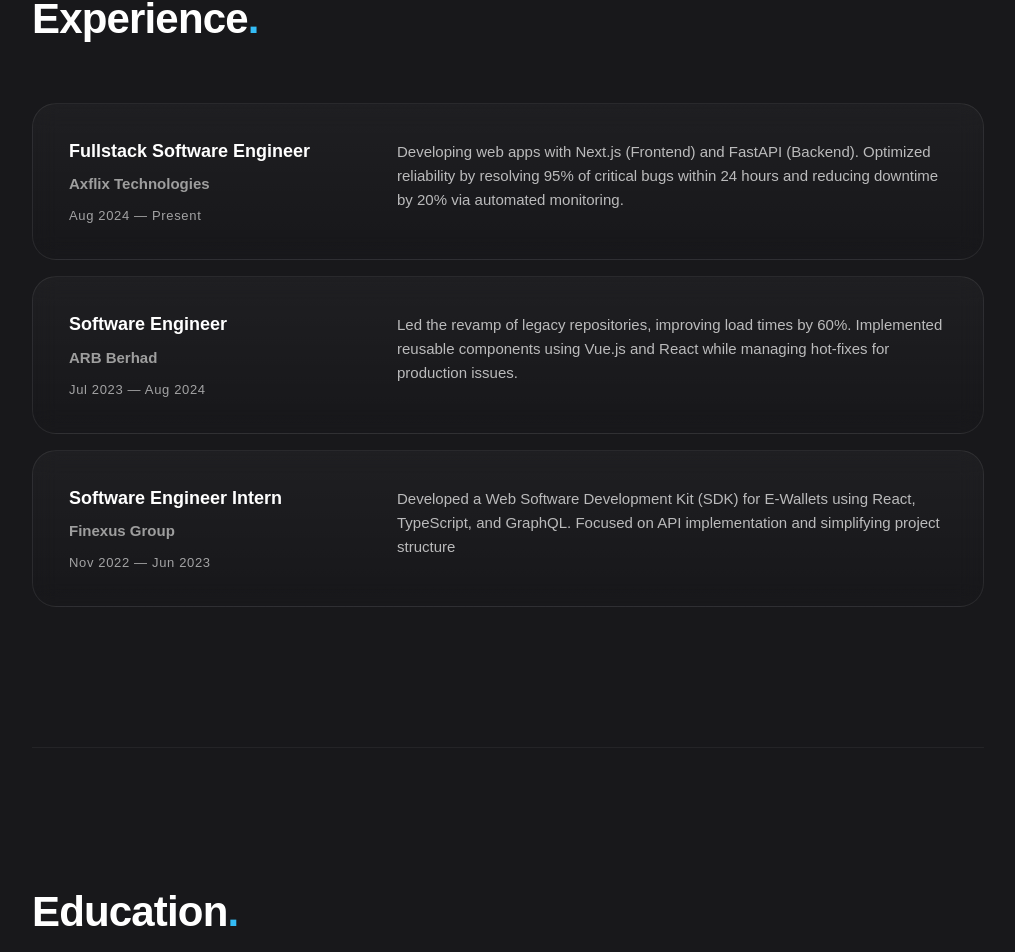
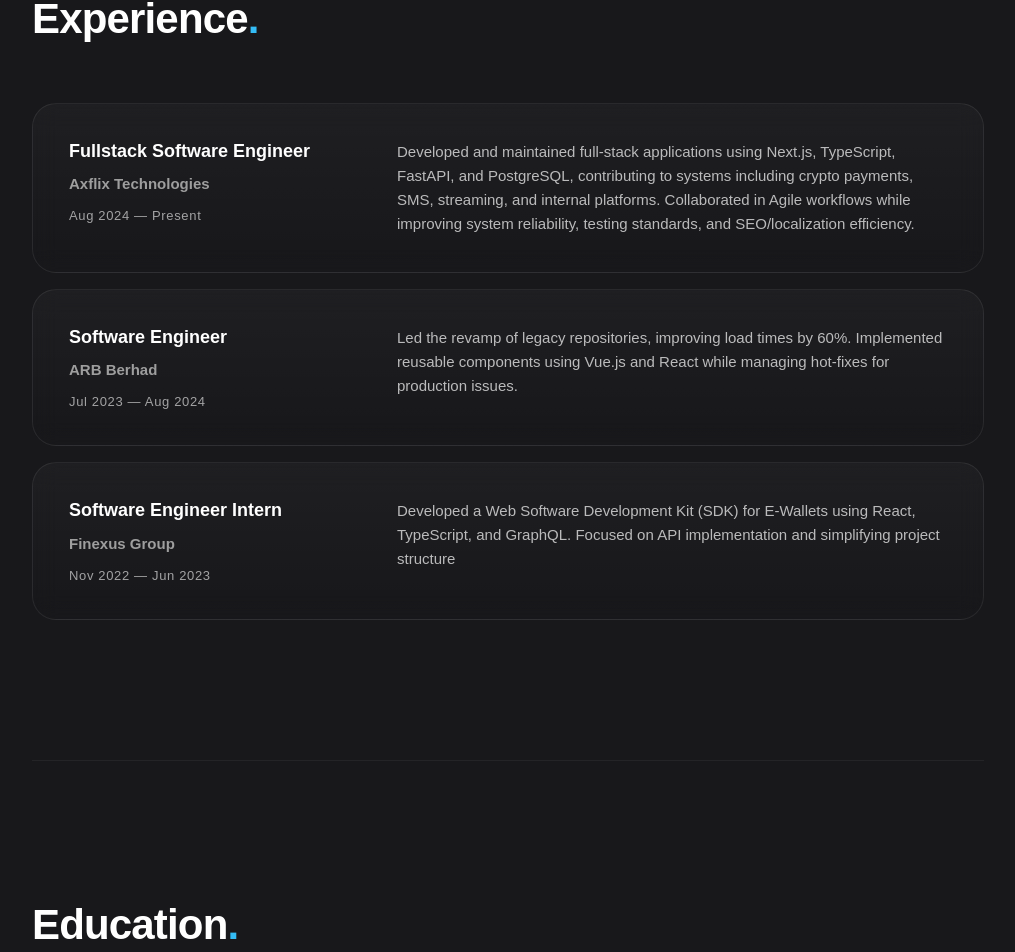
Before and after one commit to Jack-Yong-Teoh/jack-portfolio, a Next.js app: page /home in a window 1280 px wide. Shown: the part 1843-2795 px from the top of the page, without its empty margins (132-1147 px from the left). Built offline with nearby package versions, Linux system fonts and the light colour scheme.

Commit message:
[UPDATE] linter & info changes

```diff
--- a/package.json
+++ b/package.json
@@ -3,7 +3,7 @@
   "version": "0.1.0",
   "private": true,
   "scripts": {
-    "dev": "next dev",
+    "dev": "NODE_OPTIONS='--max-old-space-size=8192' next dev",
     "build": "next build",
     "start": "next start",
     "lint": "eslint"
--- a/src/app/home/_components/ContactSection.tsx
+++ b/src/app/home/_components/ContactSection.tsx
@@ -6,8 +6,8 @@
       </div>
       <div className="home__stagger-el">
         <p className="home__hero-subtitle bottom">
-          I'm currently looking for new opportunities. Whether you have a
-          question or just want to say hi, my inbox is always open.
+          Feel free to reach out if you have a question, want to collaborate, or
+          just want to connect, my inbox is always open.
         </p>
       </div>
       <div className="home__stagger-el">
--- a/src/app/home/_components/HomeSection.tsx
+++ b/src/app/home/_components/HomeSection.tsx
@@ -1,13 +1,6 @@
-import { useEffect, useState } from "react";
 import { techStack } from "../_data/homePageData";
 
 const HeroSection = () => {
-  const [mounted, setMounted] = useState(false);
-
-  useEffect(() => {
-    setMounted(true);
-  }, []);
-
   return (
     <section id="hero" className="home__hero home__reveal">
       <div className="home__hero-top">
--- a/src/app/home/_data/homePageData.ts
+++ b/src/app/home/_data/homePageData.ts
@@ -32,7 +32,7 @@
     role: "Fullstack Software Engineer",
     period: "Aug 2024 — Present",
     description:
-      "Developing web apps with Next.js (Frontend) and FastAPI (Backend). Optimized reliability by resolving 95% of critical bugs within 24 hours and reducing downtime by 20% via automated monitoring.",
+      "Developed and maintained full-stack applications using Next.js, TypeScript, FastAPI, and PostgreSQL, contributing to systems including crypto payments, SMS, streaming, and internal platforms. Collaborated in Agile workflows while improving system reliability, testing standards, and SEO/localization efficiency.",
   },
   {
     company: "ARB Berhad",
@@ -62,7 +62,8 @@
     university: "Tunku Abdul Rahman University of Management & Technology",
     degree: "Bachelor of Computer Science (Software Engineering)",
     period: "Jun 2020 — Jun 2023",
-    description: "Graduated with a CGPA of 3.60/4.00.",
+    description:
+      "Graduated with a CGPA of 3.60 / 4.00. President's List & Dean's List honoree. Relevant coursework: Software Project Management, Systems Analysis and Design, Web Programming, Database Management",
   },
 ];
 
@@ -76,16 +77,16 @@
     icon: "https://cdn.jsdelivr.net/gh/devicons/devicon/icons/javascript/javascript-original.svg",
   },
   {
+    name: "TypeScript",
+    icon: "https://cdn.jsdelivr.net/gh/devicons/devicon/icons/typescript/typescript-original.svg",
+  },
+  {
     name: "Python",
     icon: "https://cdn.jsdelivr.net/gh/devicons/devicon/icons/python/python-original.svg",
   },
   {
-    name: "Java",
-    icon: "https://cdn.jsdelivr.net/gh/devicons/devicon/icons/java/java-original.svg",
-  },
-  {
-    name: "Spring",
-    icon: "https://cdn.jsdelivr.net/gh/devicons/devicon/icons/spring/spring-original.svg",
+    name: "FastAPI",
+    icon: "https://cdn.worldvectorlogo.com/logos/fastapi-1.svg",
   },
   {
     name: "PostgreSQL",
```
Also changed, not shown: eslint.config.mjs (+6 -8 lines).
